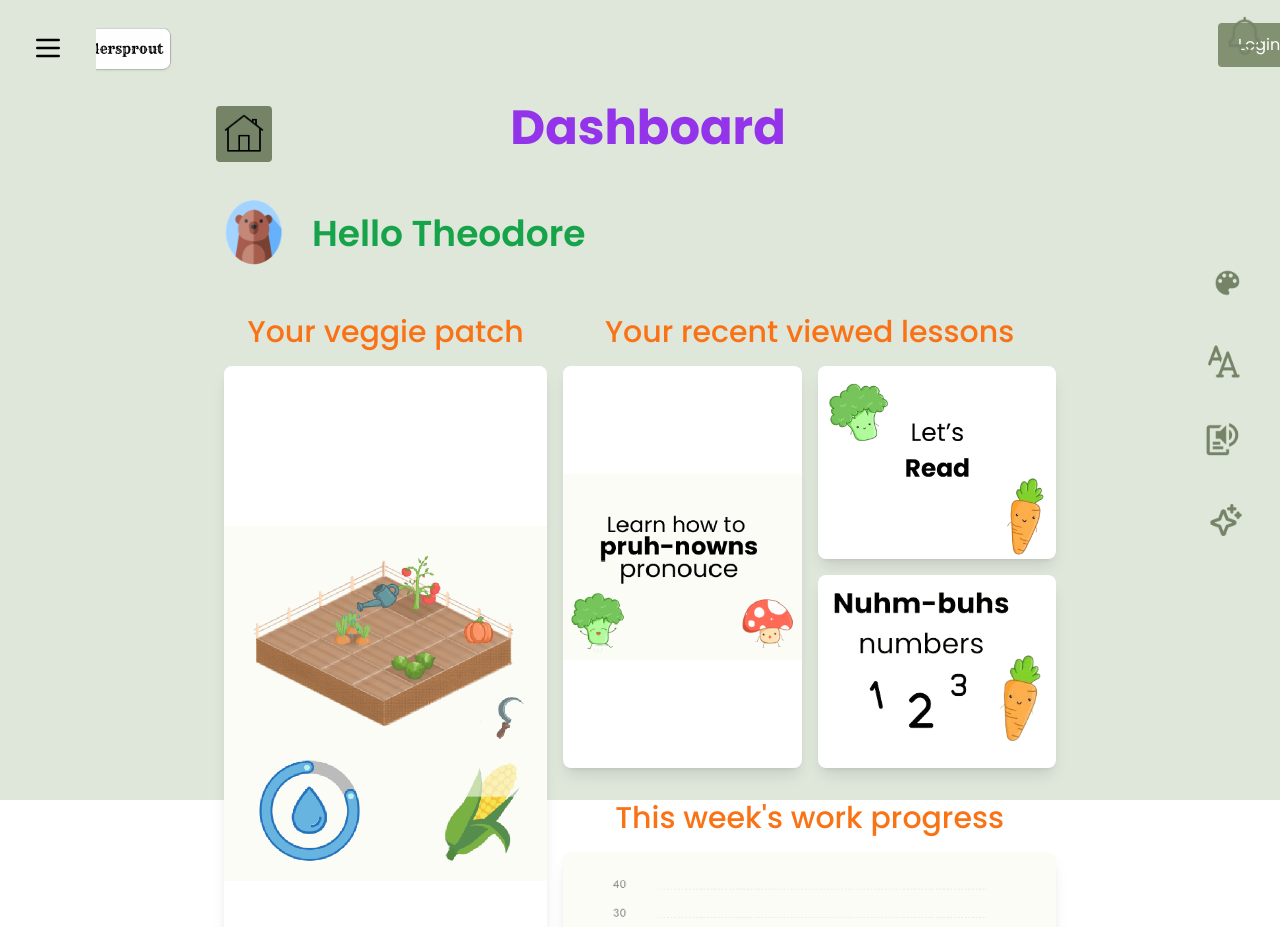
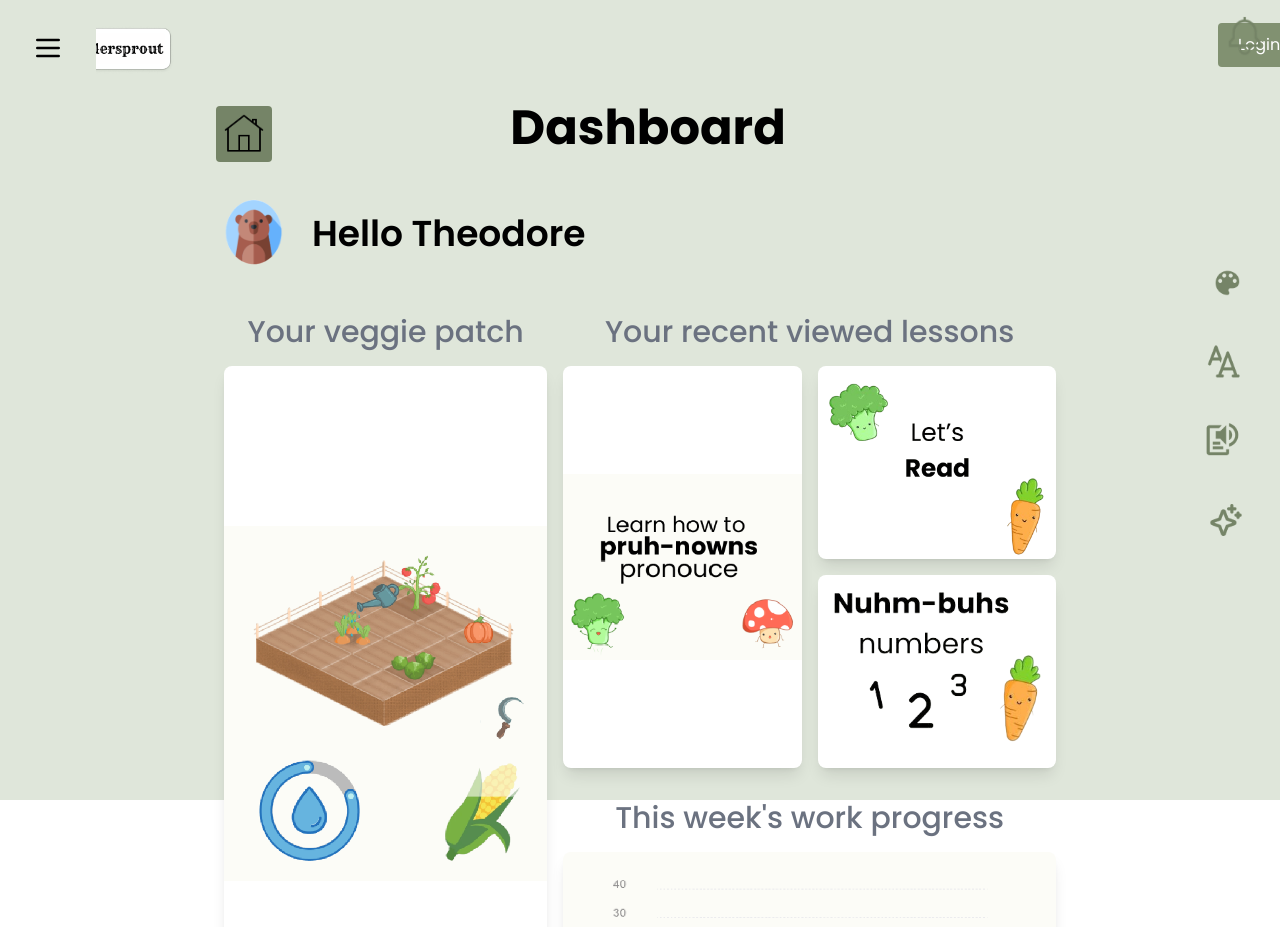
Before and after one commit to emilyyyy0/WIT-BootCamp-Accenture-2024, a React (Create React App) app in the folder frontend/: page /dashboard in a window 1280 px wide. Shown: the top 927 px of the page. Built offline with nearby package versions, Linux system fonts and the light colour scheme.

Commit message:
Changed colours

```diff
--- a/frontend/src/components/Dashboard.js
+++ b/frontend/src/components/Dashboard.js
@@ -31,7 +31,7 @@ const Dashboard = () => {
               className="w-10 h-10"
             />
           </button>
-          <h1 className="text-5xl font-bold text-purple-600 animate-bounce">Dashboard</h1>
+          <h1 className="text-5xl font-bold text-black animate-bounce">Dashboard</h1>
           <div className="w-10 h-10"></div>
         </div>
 
@@ -41,19 +41,19 @@ const Dashboard = () => {
             alt="Theodore"
             className="w-20 h-20 mr-4"
           />
-          <h2 className="text-4xl font-semibold text-green-600">Hello Theodore</h2>
+          <h2 className="text-4xl font-semibold text-black-600">Hello Theodore</h2>
         </div>
 
         <div className="flex flex-wrap">
           <div className="flex flex-col w-full md:w-2/5 p-2">
-            <h2 className="text-3xl font-medium mb-4 bg-transparent text-orange-500">Your veggie patch</h2>
+            <h2 className="text-3xl font-medium mb-4 bg-transparent text-gray-500">Your veggie patch</h2>
             <div className="flex-1 bg-white rounded-lg shadow-lg overflow-hidden flex items-center justify-center">
               <img src="/images/veggie-patch.png" alt="Veggie Patch" className="w-full h-auto object-cover" />
             </div>
           </div>
 
           <div className="flex flex-col w-full md:w-3/5 p-2">
-            <h2 className="text-3xl font-medium mb-4 bg-transparent text-orange-500">Your recent viewed lessons</h2>
+            <h2 className="text-3xl font-medium mb-4 bg-transparent text-gray-500">Your recent viewed lessons</h2>
             <div className="flex-1 grid md:grid-cols-2 gap-4 mb-8">
               <ClickableCard>
                 <img src="/images/recent-view.png" alt="Recent View" className="w-full h-auto object-cover" />
@@ -68,7 +68,7 @@ const Dashboard = () => {
               </div>
             </div>
 
-            <h2 className="text-3xl font-medium mb-4 bg-transparent text-orange-500">This week's work progress</h2>
+            <h2 className="text-3xl font-medium mb-4 bg-transparent text-gray-500">This week's work progress</h2>
             <div className="bg-transparent rounded-lg shadow-lg overflow-hidden">
               <img src="/images/progress.png" alt="Progress" className="w-full h-auto" />
             </div>
--- a/frontend/src/components/LearningModule.js
+++ b/frontend/src/components/LearningModule.js
@@ -198,7 +198,7 @@ const LearningModule = () => {
               className="w-10 h-10"
             />
           </button>
-          <h1 className="text-5xl font-bold text-purple-600 animate-bounce">Learning Module</h1>
+          <h1 className="text-5xl font-bold text-black animate-bounce">Learning Module</h1>
           <div className="w-10 h-10"></div>
         </div>
         <header className="flex items-center mb-6">
@@ -208,10 +208,10 @@ const LearningModule = () => {
             className="w-15 h-15 mr-4"
           />
 
-          <h1 className="text-4xl font-semibold text-green-600">Hi Theodore</h1>
+          <h1 className="text-4xl font-semibold text-black">Hi Theodore</h1>
         </header>
 
-        <h2 className="text-2xl font-medium mb-4 text-orange-600 text-left">Keep Working!</h2>
+        <h2 className="text-2xl font-medium mb-4 text-gray-500 text-left">Keep Working!</h2>
 
         <div className="grid grid-cols-3 gap-4 mb-6">
           <Card>
@@ -243,7 +243,7 @@ const LearningModule = () => {
           </Card>
         </div>
 
-        <h2 className="text-2xl font-medium mb-4 text-orange-600 text-left">Words ~</h2>
+        <h2 className="text-2xl font-medium mb-4 text-gray-500 text-left">Words ~</h2>
 
         <div className="grid grid-cols-5 gap-4 mb-6">
           <Card>
@@ -293,7 +293,7 @@ const LearningModule = () => {
           </Card>
         </div>
 
-        <h2 className="text-2xl font-medium mb-4 text-orange-600 text-left">Numbers ~</h2>
+        <h2 className="text-2xl font-medium mb-4 text-gray-500 text-left">Numbers ~</h2>
 
         <div className="grid grid-cols-5 gap-4">
           <Card>
```
